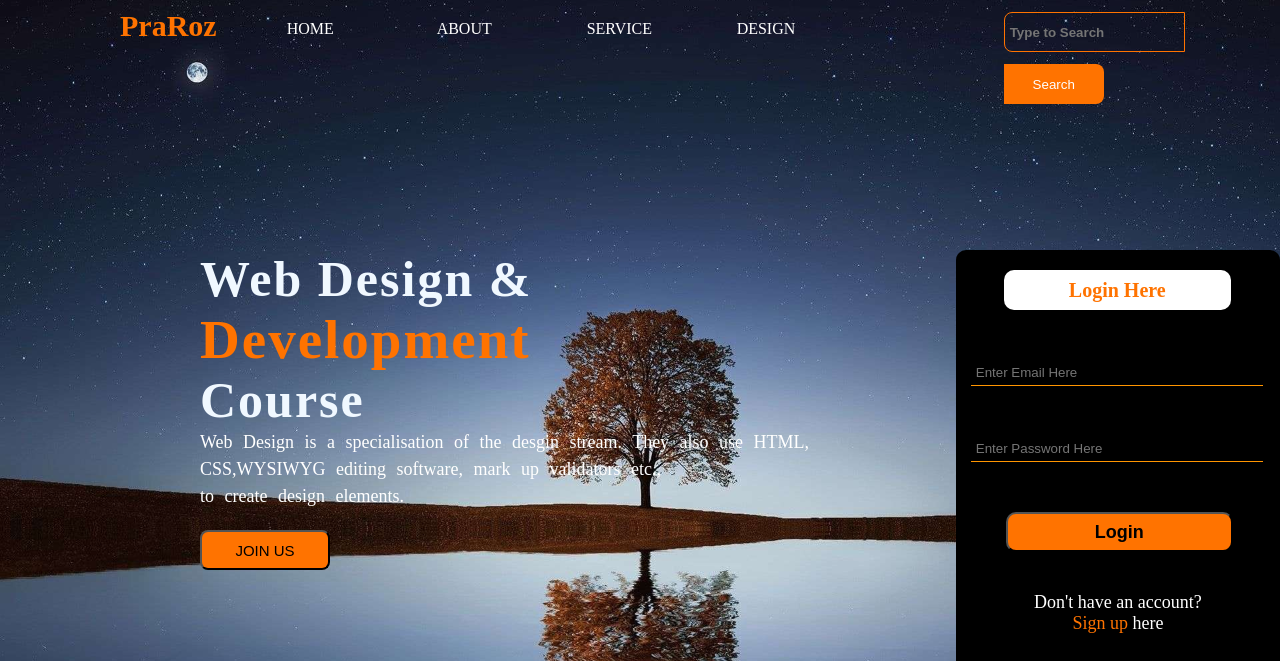
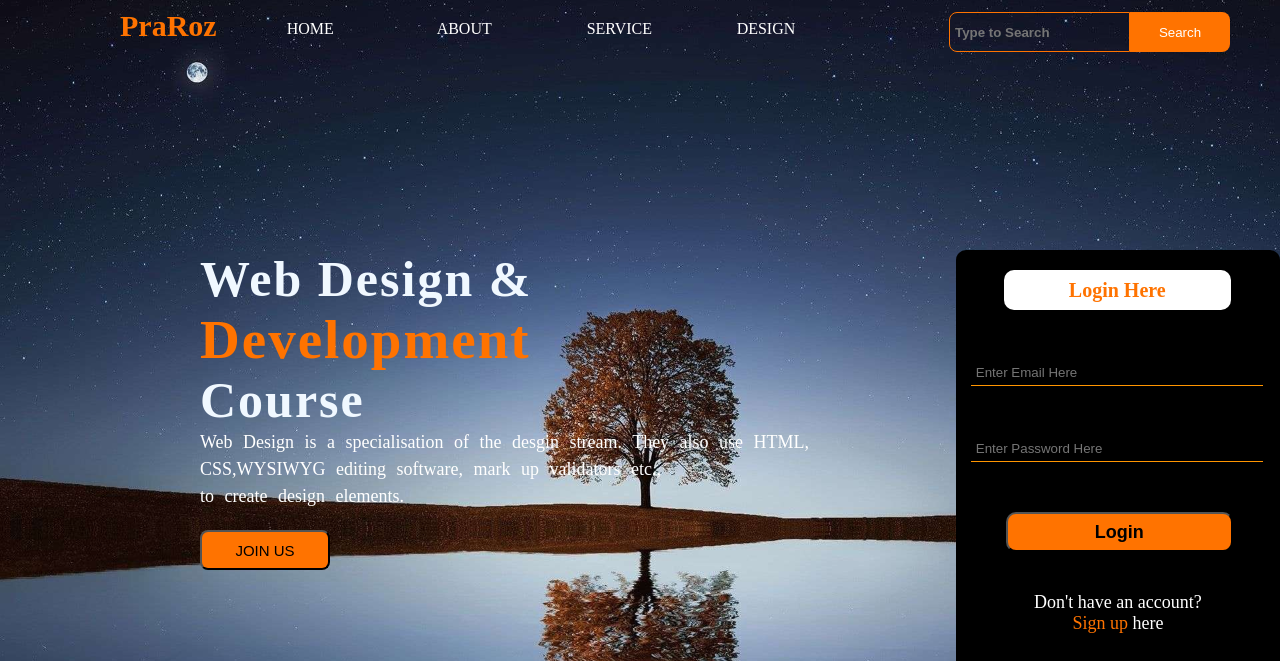
Before and after one commit to AlexStamatis/my-first-project, a plain HTML site: page index.html in a window 1280 px wide. Shown: the top 661 px of the page. Drawn offline with Linux system fonts and the light colour scheme.

Commit message:
2nd draft

```diff
--- a/index.html
+++ b/index.html
@@ -4,7 +4,10 @@
     <meta charset="UTF-8" />
     <meta name="viewport" content="width=device-width, initial-scale=1.0" />
     <title>Document</title>
-    <script src="https://kit.fontawesome.com/edc5990f46.js" crossorigin="anonymous"></script>
+    <script
+      src="https://kit.fontawesome.com/edc5990f46.js"
+      crossorigin="anonymous"
+    ></script>
     <link rel="stylesheet" href="style.css" />
   </head>
   <body>
@@ -18,7 +21,7 @@
         <li class="navbar">CONTACT</li>
       </ul>
 
-      <div class=" ">
+      <div class="search-box">
         <input type="text" class="input-box" placeholder="Type to Search" />
         <button type="button" class="button">Search</button>
       </div>
@@ -58,8 +61,6 @@
           <li><i class="fa-brands fa-twitter"></i></li>
           <li><i class="fa-brands fa-google"></i></li>
           <li><i class="fa-brands fa-skype"></i></li>
-
-
         </ul>
       </div>
     </div>
--- a/style.css
+++ b/style.css
@@ -2,7 +2,6 @@
   margin: 0;
   padding: 0;
   box-sizing: border-box;
-
 }
 
 body {
@@ -10,7 +9,7 @@ body {
   background-size: cover;
   background-position: center;
   height: 100vh;
-  overflow:hidden;
+  overflow: hidden;
 }
 
 header {
@@ -32,14 +31,24 @@ header {
   width: 150px;
 }
 
+.search-box {
+
+  display:flex;
+
+
+}
 .search-container {
   border: box-sizing;
   width: 350px;
   display: flex;
   color: white;
+
+
+
+
 }
 
-.search-container input {
+.search-container input{
   outline: none;
 }
 
@@ -51,6 +60,10 @@ header {
   background-color: rgb(255, 115, 0);
   color: white;
   border-color: transparent;
+  margin-right:50px;
+
+
+
 }
 
 .button:hover {
@@ -63,11 +76,13 @@ header {
   border: 1px solid rgb(255, 115, 0);
   height: 40px;
   margin-top: 12px;
+  margin-right:auto;
   color: white;
   border-radius: 8px 0px 0px 8px;
   text-indent: 5px;
   font-weight: bold;
   background-color: transparent;
+  outline: none;
 }
 
 ul {
```
Lines whose indentation alone changed are shown as unchanged.
